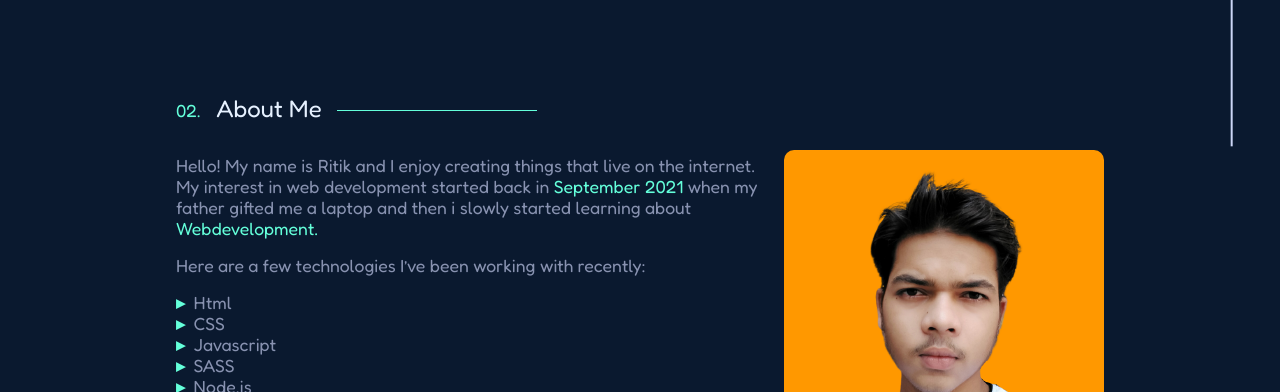
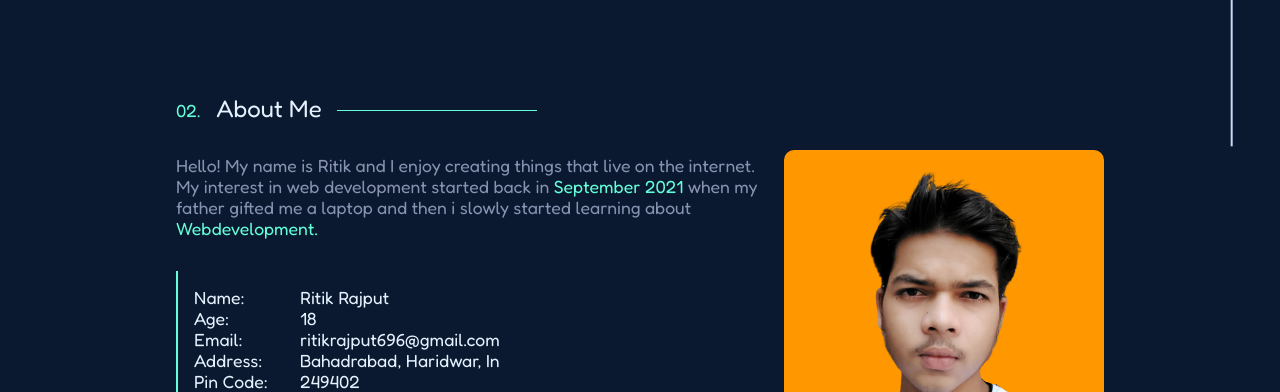
Before and after one commit to RitikRajput696/v3, a plain HTML site: page index.html in a window 1280 px wide. Shown: the part 560-952 px from the top of the page. Drawn offline with Linux system fonts and the light colour scheme.

Commit message:
added about me

```diff
--- a/index.html
+++ b/index.html
@@ -56,6 +56,23 @@
                         gifted me a laptop and then i slowly
                         started learning about <span class="text-green">Webdevelopment.</span>
                     </p>
+                    <div class="my-details">
+                        <div class="about-me-field">
+                            <div class="field-name">Name:</div>
+                            <div class="field-name">Age:</div>
+                            <div class="field-name">Email:</div>
+                            <div class="field-name">Address:</div>
+                            <div class="field-name">Pin Code:</div>
+                        </div>
+                        <div class="about-me-value">
+                            <div class="field-value">Ritik Rajput</div>
+                            <div class="field-value">18</div>
+                            <div class="field-value">ritikrajput696@gmail.com</div>
+                            <div class="field-value">Bahadrabad, Haridwar, In</div>
+                            <div class="field-value">249402</div>
+                        </div>
+                    </div>
+
 
 
                     <p>
--- a/sass/layout/_about-me-section.scss
+++ b/sass/layout/_about-me-section.scss
@@ -18,7 +18,16 @@
     width: 25vw;
     border-radius: 10px;
   }
+  .my-details {
+    margin: 2rem 0;
+    display: flex;
+    padding: 1rem;
+    border-left: 2px solid clr.$light-green;
+  }
 
+  .about-me-value {
+    padding-left: 2rem;
+  }
   ul {
     list-style-type: none;
     color: clr.$slate;
--- a/sass/layout/_grid-container.scss
+++ b/sass/layout/_grid-container.scss
@@ -1,6 +1,7 @@
 .grid__container {
+  max-width: 1440px;
   position: relative;
-  width: 100%;
+  // width: 100%;
   min-height: 100vh;
   display: grid;
   grid-template-areas:
```
Also changed, not shown: css/style.css, design/Screenshot 2022-03-16 202401.png (added).
